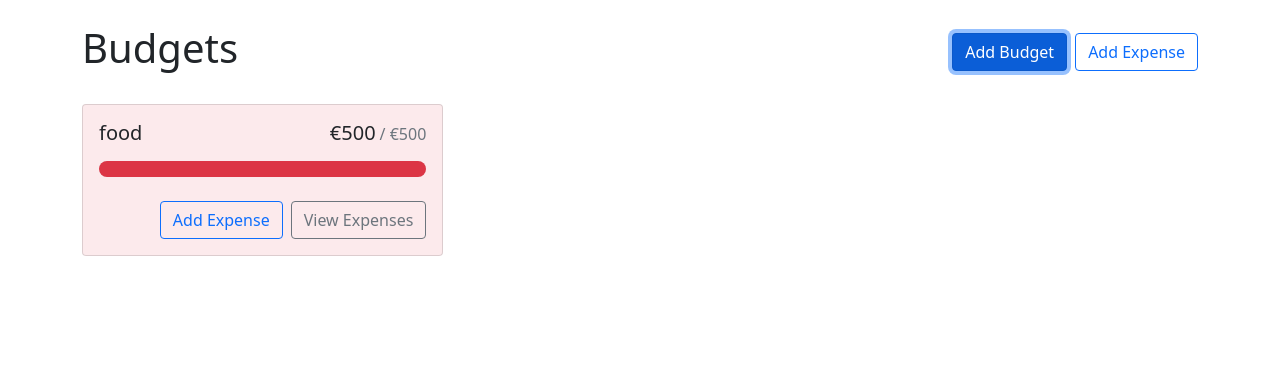
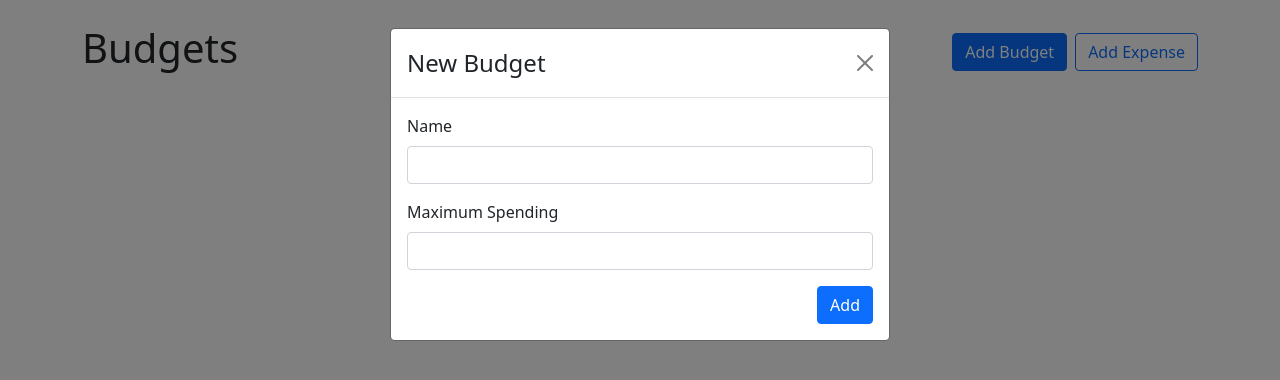
Before and after one commit to SirDev97/budget-tracker, a React (Create React App) app: page / in a window 1280 px wide. Both pictures are taken after a click on the button "Add Budget". Shown: the top 380 px of the page. Built offline with nearby package versions, Linux system fonts and the light colour scheme.

Commit message:
Create AddBudget component and handle implementation.

```diff
--- a/src/App.js
+++ b/src/App.js
@@ -1,14 +1,22 @@
+import { useState } from 'react';
 import { Stack, Button } from 'react-bootstrap';
 import Container from 'react-bootstrap/Container';
+import AddBudgetModal from './components/AddBudgetModal';
 import BudgetCard from './components/BudgetCard';
+import { useBudgets } from './contexts/BudgetContext';
 
 const App = () => {
+  const [showAddBudgetModal, setShowAddBudgetModal] = useState(false);
+  const { budgets, getBudgetExpenses } = useBudgets();
+
   return (
     <>
       <Container className="my-4">
         <Stack direction="horizontal" gap="2" className="mb-4">
           <h1 className="me-auto">Budgets</h1>
-          <Button variant="primary">Add Budget</Button>
+          <Button variant="primary" onClick={() => setShowAddBudgetModal(true)}>
+            Add Budget
+          </Button>
           <Button variant="outline-primary">Add Expense</Button>
         </Stack>
         <div
@@ -18,9 +26,29 @@
             gap: '1rem',
             alignItems: 'flex-start',
           }}>
-          <BudgetCard gray name="food" amount={500} max={500} />
+          {budgets.map((budget) => {
+            const amount = getBudgetExpenses(budget.id).reduce(
+              (total, expense) => {
+                return total + expense.amount;
+              },
+              0
+            );
+
+            return (
+              <BudgetCard
+                name={budget.name}
+                amount={amount}
+                max={budget.max}
+                key={budget.id}
+              />
+            );
+          })}
         </div>
       </Container>
+      <AddBudgetModal
+        show={showAddBudgetModal}
+        handleClose={() => setShowAddBudgetModal(false)}
+      />
     </>
   );
 };
--- /dev/null
+++ b/src/components/AddBudgetModal.jsx
@@ -0,0 +1,53 @@
+import { Modal, Form, Button } from 'react-bootstrap';
+import { useRef } from 'react';
+import { useBudgets } from '../contexts/BudgetContext';
+
+export default function AddBudgetModal({ show, handleClose }) {
+  const nameRef = useRef();
+  const maxRef = useRef();
+  const { addBudget } = useBudgets();
+
+  function handleSubmit(e) {
+    e.preventDefault();
+
+    addBudget({
+      name: nameRef.current.value,
+      max: parseFloat(maxRef.current.value),
+    });
+
+    handleClose();
+  }
+
+  return (
+    <div>
+      <Modal show={show} onHide={handleClose}>
+        <Form onSubmit={handleSubmit}>
+          <Modal.Header closeButton>
+            <Modal.Title>New Budget</Modal.Title>
+          </Modal.Header>
+          <Modal.Body>
+            <Form.Group className="mb-3" controlId="name">
+              <Form.Label>Name</Form.Label>
+              <Form.Control ref={nameRef} type="text" required />
+            </Form.Group>
+            <Form.Group className="mb-3" controlId="max">
+              <Form.Label>Maximum Spending</Form.Label>
+              <Form.Control
+                ref={maxRef}
+                type="number"
+                required
+                min={0}
+                step={0.01}
+              />
+            </Form.Group>
+            <div className="d-flex justify-content-end">
+              <Button variant="primary" type="submit">
+                Add
+              </Button>
+            </div>
+          </Modal.Body>
+        </Form>
+      </Modal>
+    </div>
+  );
+}
--- a/src/contexts/BudgetContext.js
+++ b/src/contexts/BudgetContext.js
@@ -1,4 +1,4 @@
-import React, { useContext, useState } from 'react';
+import React, { useContext } from 'react';
 import { v4 as uuidV4 } from 'uuid';
 import useLocalStorage from '../hooks/useLocalStorage';
 
@@ -22,7 +22,7 @@
     });
   }
 
-  function addBudget(name, max) {
+  function addBudget({ name, max }) {
     setBudgets((prevBudgets) => {
       if (prevBudgets.find((budget) => budget.name === name)) {
         return prevBudgets;
```
